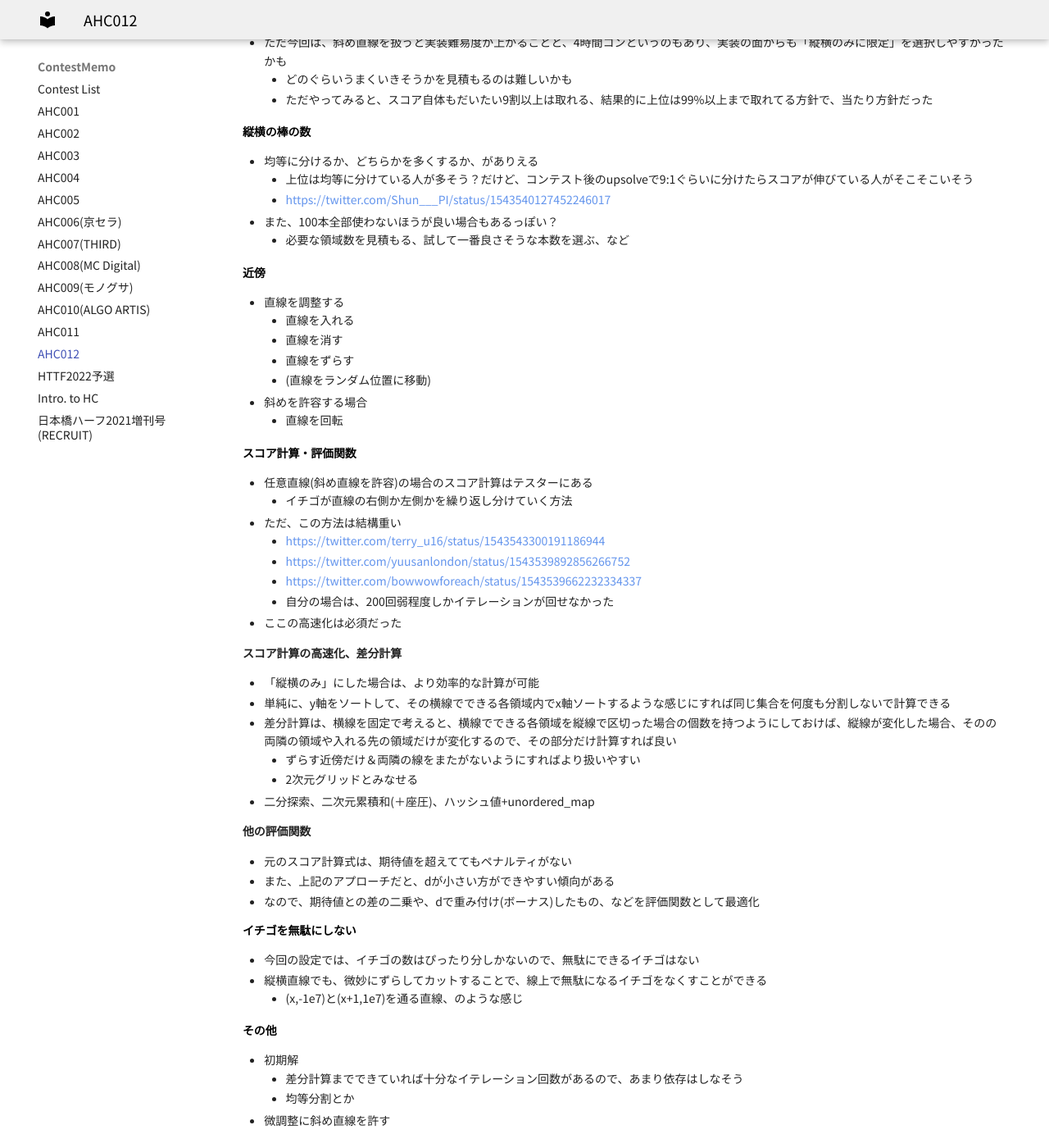
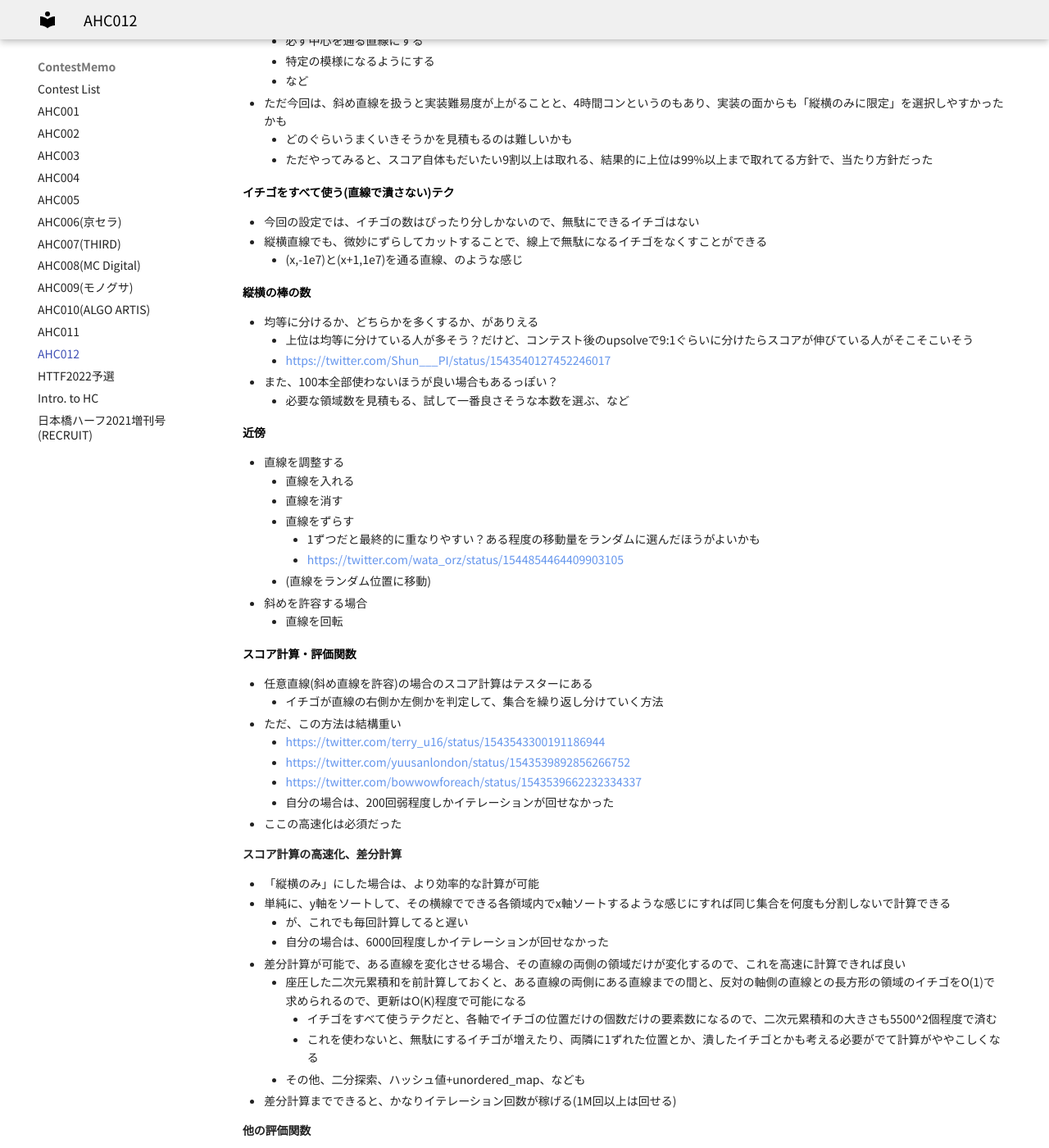
Before and after one commit to jetbead/AtCoderHeuristicContestMemo, an MkDocs documentation site: the page built from docs/ContestMemo/ahc012.md, in a window 1280 px wide and 1400 px high, scrolled down 3773 px. Shown: the whole window at 82% size. Built offline with MkDocs 1.6.1 and Material for MkDocs 9.7.7, drawn with Linux system fonts in a browser that asks for light colours; some web fonts are replaced; some of the changed text lies outside the part shown.

Commit message:
Update ahc012.md

```diff
--- a/docs/ContestMemo/ahc012.md
+++ b/docs/ContestMemo/ahc012.md
@@ -161,6 +164,12 @@ title: AHC012
   - どのぐらいうまくいきそうかを見積もるのは難しいかも
   - ただやってみると、スコア自体もだいたい9割以上は取れる、結果的に上位は99%以上まで取れてる方針で、当たり方針だった
 
+### イチゴをすべて使う(直線で潰さない)テク
+
+- 今回の設定では、イチゴの数はぴったり分しかないので、無駄にできるイチゴはない
+- 縦横直線でも、微妙にずらしてカットすることで、線上で無駄になるイチゴをなくすことができる
+  - (x,-1e7)と(x+1,1e7)を通る直線、のような感じ
+
 ### 縦横の棒の数
 
 - 均等に分けるか、どちらかを多くするか、がありえる
@@ -175,6 +184,8 @@ title: AHC012
   - 直線を入れる
   - 直線を消す
   - 直線をずらす
+    - 1ずつだと最終的に重なりやすい？ある程度の移動量をランダムに選んだほうがよいかも
+    - https://twitter.com/wata_orz/status/1544854464409903105
   - (直線をランダム位置に移動)
 - 斜めを許容する場合
   - 直線を回転
@@ -182,7 +193,7 @@ title: AHC012
 ### スコア計算・評価関数
 
 - 任意直線(斜め直線を許容)の場合のスコア計算はテスターにある
-  - イチゴが直線の右側か左側かを繰り返し分けていく方法
+  - イチゴが直線の右側か左側かを判定して、集合を繰り返し分けていく方法
 - ただ、この方法は結構重い
   - https://twitter.com/terry_u16/status/1543543300191186944
   - https://twitter.com/yuusanlondon/status/1543539892856266752
@@ -194,10 +205,14 @@ title: AHC012
 
 - 「縦横のみ」にした場合は、より効率的な計算が可能
 - 単純に、y軸をソートして、その横線でできる各領域内でx軸ソートするような感じにすれば同じ集合を何度も分割しないで計算できる
-- 差分計算は、横線を固定で考えると、横線でできる各領域を縦線で区切った場合の個数を持つようにしておけば、縦線が変化した場合、そのの両隣の領域や入れる先の領域だけが変化するので、その部分だけ計算すれば良い
-  - ずらす近傍だけ＆両隣の線をまたがないようにすればより扱いやすい
-  - 2次元グリッドとみなせる
-- 二分探索、二次元累積和(＋座圧)、ハッシュ値+unordered_map
+  - が、これでも毎回計算してると遅い
+  - 自分の場合は、6000回程度しかイテレーションが回せなかった
+- 差分計算が可能で、ある直線を変化させる場合、その直線の両側の領域だけが変化するので、これを高速に計算できれば良い
+  - 座圧した二次元累積和を前計算しておくと、ある直線の両側にある直線までの間と、反対の軸側の直線との長方形の領域のイチゴをO(1)で求められるので、更新はO(K)程度で可能になる
+    - イチゴをすべて使うテクだと、各軸でイチゴの位置だけの個数だけの要素数になるので、二次元累積和の大きさも5500^2個程度で済む
+    - これを使わないと、無駄にするイチゴが増えたり、両隣に1ずれた位置とか、潰したイチゴとかも考える必要がでて計算がややこしくなる
+  - その他、二分探索、ハッシュ値+unordered_map、なども
+- 差分計算までできると、かなりイテレーション回数が稼げる(1M回以上は回せる)
 
 #### 他の評価関数
 
@@ -205,15 +220,9 @@ title: AHC012
 - また、上記のアプローチだと、dが小さい方ができやすい傾向がある
 - なので、期待値との差の二乗や、dで重み付け(ボーナス)したもの、などを評価関数として最適化
 
-### イチゴを無駄にしない
-
-- 今回の設定では、イチゴの数はぴったり分しかないので、無駄にできるイチゴはない
-- 縦横直線でも、微妙にずらしてカットすることで、線上で無駄になるイチゴをなくすことができる
-  - (x,-1e7)と(x+1,1e7)を通る直線、のような感じ
-
 ### その他
 
 - 初期解
   - 差分計算までできていれば十分なイテレーション回数があるので、あまり依存はしなそう
-  - 均等分割とか
-- 微調整に斜め直線を許す
+  - 均等分割とか、DP解とか
+- 最後の微調整に斜め直線を許す
```
Also changed, not shown: other parts of docs/ContestMemo/ahc012.md (+3 -0 lines).
